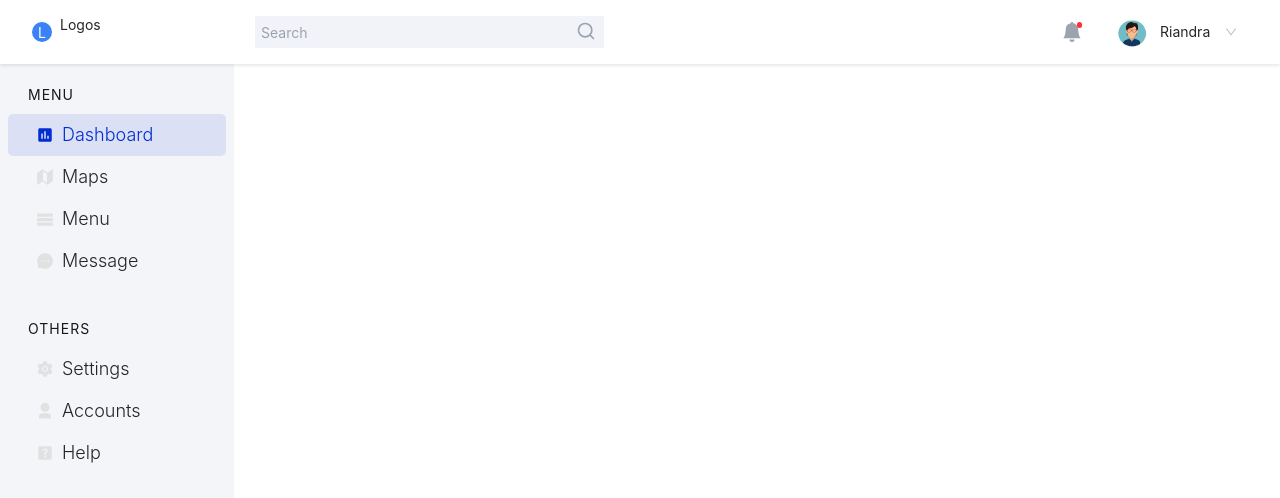
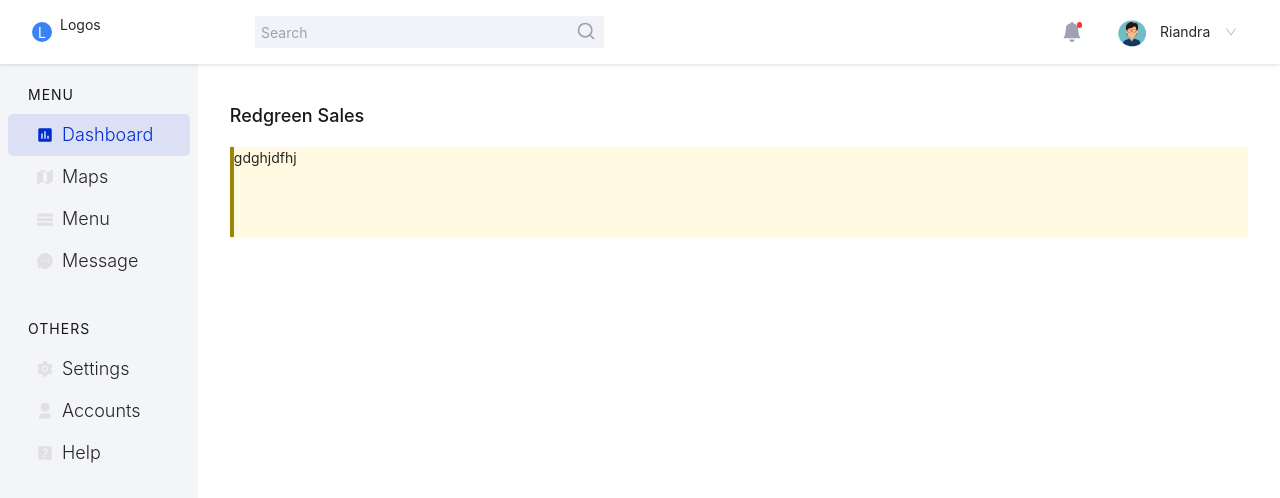
Before and after one commit to monirhabderabby/redgreenAssestment, a React (Create React App) app: page / in a window 1280 px wide. Shown: the top 498 px of the page. Built offline with nearby package versions, Linux system fonts and the light colour scheme; the HTML template or start-up script is replaced by a standard one.

Commit message:
added notificaion box

```diff
--- a/src/App.css
+++ b/src/App.css
@@ -30,3 +30,12 @@
     background-color: rgba(0, 46, 208, 0.1);
     color: #002ed0;
 }
+
+.notification__title {
+    font-style: normal;
+    font-weight: 500;
+    font-size: 18px;
+    line-height: 23px;
+    letter-spacing: 0.5;
+    color: #181818;
+}
--- a/src/App.js
+++ b/src/App.js
@@ -1,12 +1,15 @@
 import { Route, Routes } from "react-router-dom";
 import "./App.css";
 import Dashboard from "./components/dashboad/Dashboard";
+import DashboardOverView from "./components/DashboardOverView/DashboardOverView";
 
 function App() {
     return (
         <div className="App">
             <Routes>
-                <Route path="/" element={<Dashboard />} />
+                <Route path="/" element={<Dashboard />}>
+                    <Route index element={<DashboardOverView />} />
+                </Route>
             </Routes>
         </div>
     );
--- /dev/null
+++ b/src/components/DashboardOverView/DashboardOverView.js
@@ -0,0 +1,12 @@
+import React from "react";
+import Notification from "./Notification/Notification";
+
+const DashboardOverView = () => {
+    return (
+        <div className="w-full px-4 md:px-[32px]">
+            <Notification />
+        </div>
+    );
+};
+
+export default DashboardOverView;
--- /dev/null
+++ b/src/components/DashboardOverView/Notification/Notification.js
@@ -0,0 +1,14 @@
+import React from "react";
+
+const Notification = () => {
+    return (
+        <div className="mt-[40px] w-full">
+            <p className="mb-[20px] notification__title">Redgreen Sales</p>
+            <div className="h-[90px] w-[100%] bg-[#FFFAE1] border-l-4 border-l-[#9D8506]">
+                gdghjdfhj
+            </div>
+        </div>
+    );
+};
+
+export default Notification;
--- a/src/components/dashboad/Dashboard.js
+++ b/src/components/dashboad/Dashboard.js
@@ -21,7 +21,7 @@ const Dashboard = () => {
                         className="md:hidden w-3 h-[30px] rounded-5px bg-cyan-400 absolute top-[45%] -right-4"
                     ></div>
                 </div>
-                <div>
+                <div className="w-full">
                     <Outlet />
                 </div>
             </div>
```
